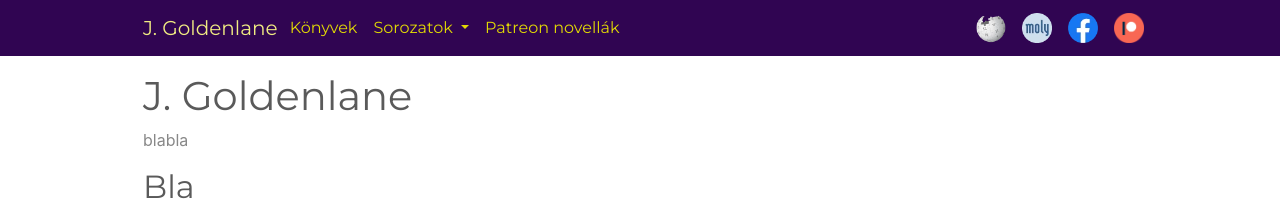
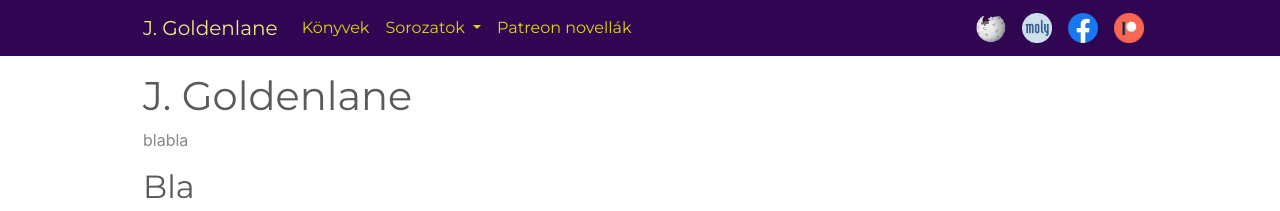
Before and after one commit to goldenlane/goldenlane.github.io, a Jekyll site: the page built from index.md, in a window 1280 px wide. Shown: the top 211 px of the page. Built offline with Jekyll 4.4.1, drawn with Linux system fonts in a browser that asks for light colours.

Commit message:
formate changes

```diff
--- a/_includes/header.html
+++ b/_includes/header.html
@@ -1,6 +1,6 @@
 <nav class="navbar navbar-expand-lg navbar-dark bg-primary mb-3">
   <div class="container">
-    <a class="navbar-brand mr-1" rel="author" href="{{ "/" | relative_url }}">{{ site.title | escape }}</a>
+    <a class="navbar-brand mr-3" rel="author" href="{{ "/" | relative_url }}">{{ site.title | escape }}</a>
     <button class="navbar-toggler" type="button" data-toggle="collapse" data-target="#navbarSupportedContent" aria-controls="navbarSupportedContent" aria-expanded="false" aria-label="Toggle navigation">
       <span class="navbar-toggler-icon"></span>
     </button>
```
